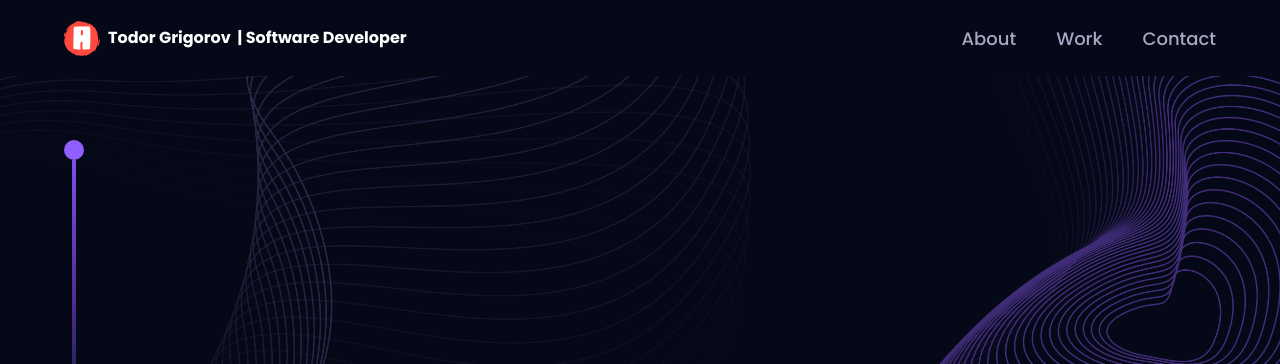
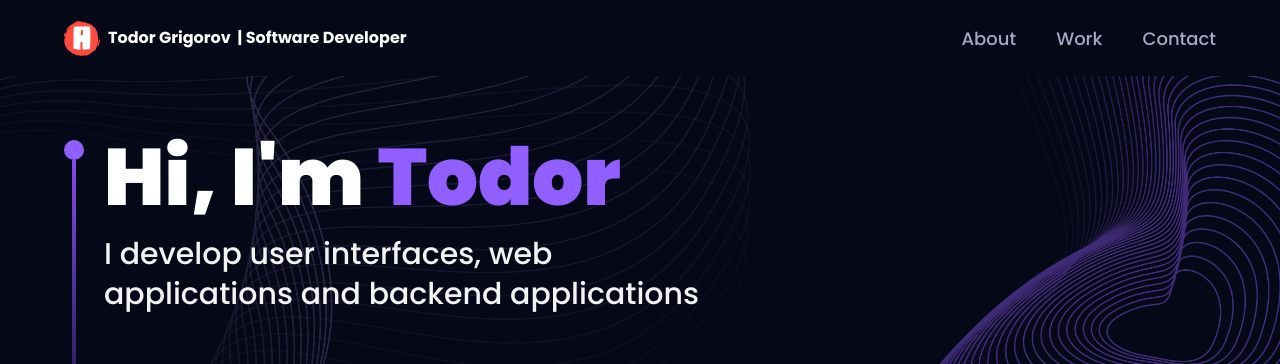
Before and after one commit to todor-grigorov/3d-portfolio-react, a React (Vite) app: page / in a window 1280 px wide. Shown: the top 364 px of the page. Built offline with nearby package versions, Linux system fonts and the light colour scheme.

Commit message:
feat: finish jsx

```diff
--- a/src/components/Hero.jsx
+++ b/src/components/Hero.jsx
@@ -15,6 +15,16 @@
           <div className="w-5 h-5 rounded-full bg-[#915eff]" />
           <div className="w-1 sm:h-80 h-40 violet-gradient" />
         </div>
+
+        <div>
+          <h1 className={`${styles.heroHeadText} text-white`}>
+            Hi, I'm <span className="text-[#915eff]">Todor</span>
+          </h1>
+          <p className={`${styles.heroSubText} mt-2 text-white-100`}>
+            I develop user interfaces, web <br className="sm:block hidden" />
+            applications and backend applications
+          </p>
+        </div>
       </div>
     </section>
   )
```
